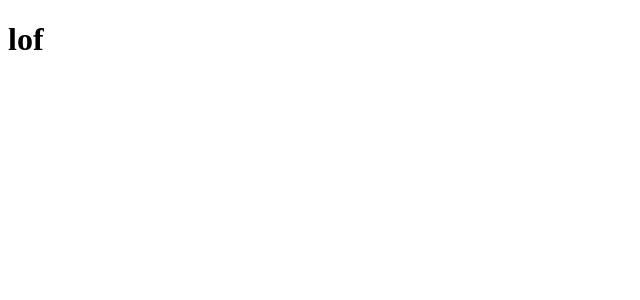
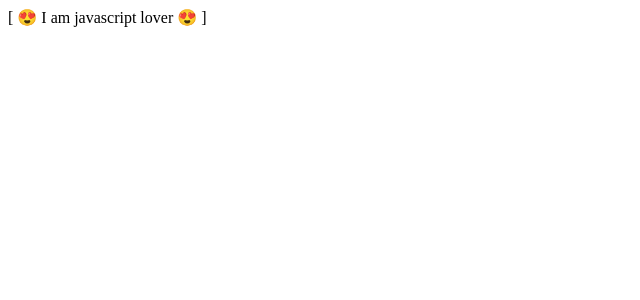
Before and after one commit to asadsanto10/react-basics, a React (Create React App) app: page / in a window 1280 px wide. Shown: the top 300 px of the page, without its empty margins (0-640 px from the left). Built offline with nearby package versions, Linux system fonts and the light colour scheme.

Commit message:
Composition vs Inheritance

```diff
--- a/src/App.js
+++ b/src/App.js
@@ -1,10 +1,17 @@
-// import ClockList from './component/ClockList';
+import Bracket from './component/composition/Bracket';
+import Emoji from './component/composition/Emoji';
+import Text from './component/composition/Text';
 
 function App() {
-  // const quantities = [1, 2, 3];
   return (
     <div className="App">
-      <h1>lof</h1>
+      <Emoji>
+        {({ addEmoji }) => (
+          <Bracket>
+            {({ addBracket }) => <Text addEmoji={addEmoji} addBracket={addBracket} />}
+          </Bracket>
+        )}
+      </Emoji>
     </div>
   );
 }
--- /dev/null
+++ b/src/component/composition/Bracket.js
@@ -0,0 +1,10 @@
+import React from 'react';
+
+export default class Bracket extends React.Component {
+  addBracket = (text) => `[ ${text} ]`;
+
+  render() {
+    // eslint-disable-next-line react/destructuring-assignment
+    return this.props.children({ addBracket: this.addBracket });
+  }
+}
--- /dev/null
+++ b/src/component/composition/Emoji.js
@@ -0,0 +1,10 @@
+import React from 'react';
+
+export default class Emoji extends React.Component {
+  addEmoji = (text, emoji) => `${emoji} ${text} ${emoji}`;
+
+  render() {
+    // eslint-disable-next-line react/destructuring-assignment
+    return this.props.children({ addEmoji: this.addEmoji });
+  }
+}
--- /dev/null
+++ b/src/component/composition/Text.js
@@ -0,0 +1,12 @@
+const Text = ({ addEmoji, addBracket }) => {
+  let text = 'I am javascript lover';
+  if (addEmoji) {
+    text = addEmoji(text, '😍');
+  }
+  if (addBracket) {
+    text = addBracket(text);
+  }
+  return <div>{text}</div>;
+};
+
+export default Text;
--- /dev/null
+++ b/src/component/inheritance/Emoji.js
@@ -0,0 +1,13 @@
+import React from 'react';
+
+export default class Emoji extends React.Component {
+  addEmoji = (text, emoji) => `${emoji} ${text} ${emoji}`;
+
+  render(ovveride) {
+    let text = 'i am the emoji component';
+
+    if (ovveride) text = ovveride;
+
+    return <div>{text}</div>;
+  }
+}
--- /dev/null
+++ b/src/component/inheritance/Text.js
@@ -0,0 +1,14 @@
+import Emoji from './Emoji';
+
+export default class Text extends Emoji {
+  // eslint-disable-next-line no-useless-constructor
+  constructor(props) {
+    super(props);
+  }
+
+  render() {
+    const decerotedText = this.addEmoji('i am javascript lover', '😍');
+
+    return super.render(decerotedText);
+  }
+}
```
